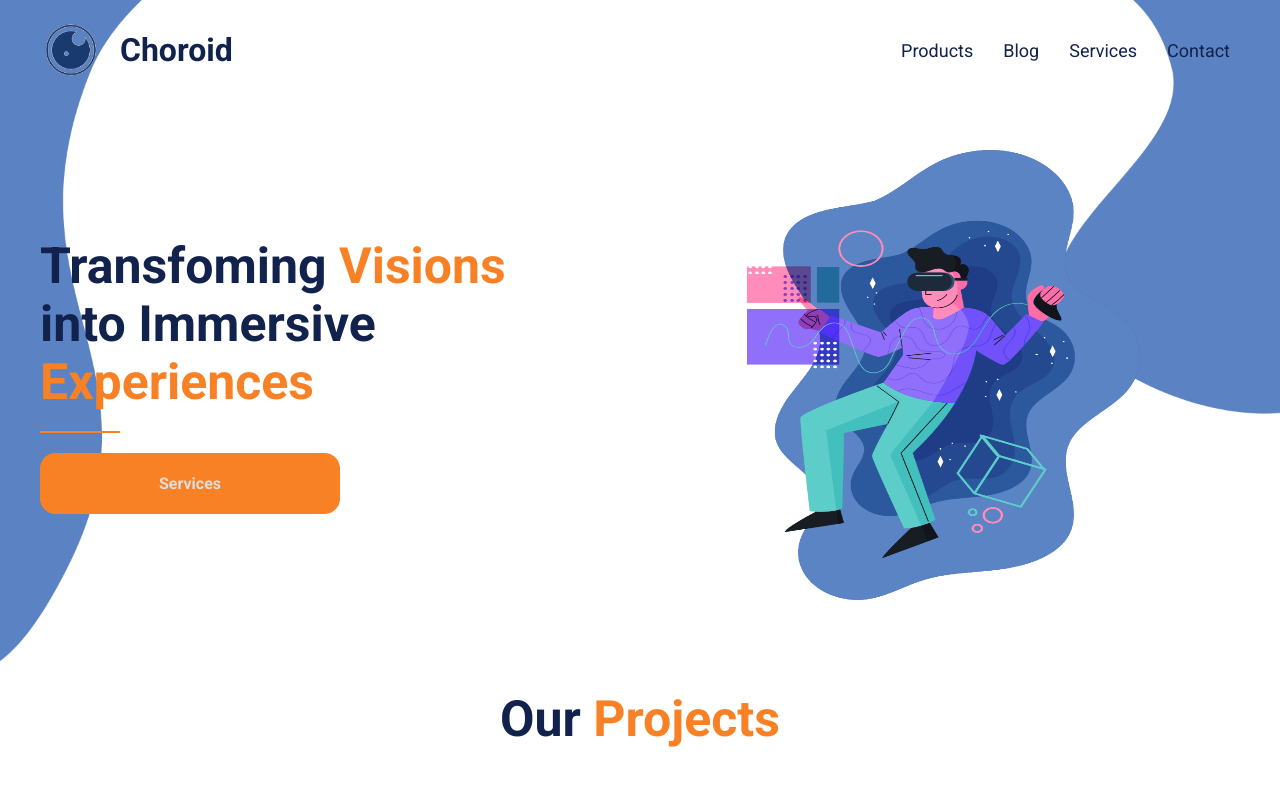
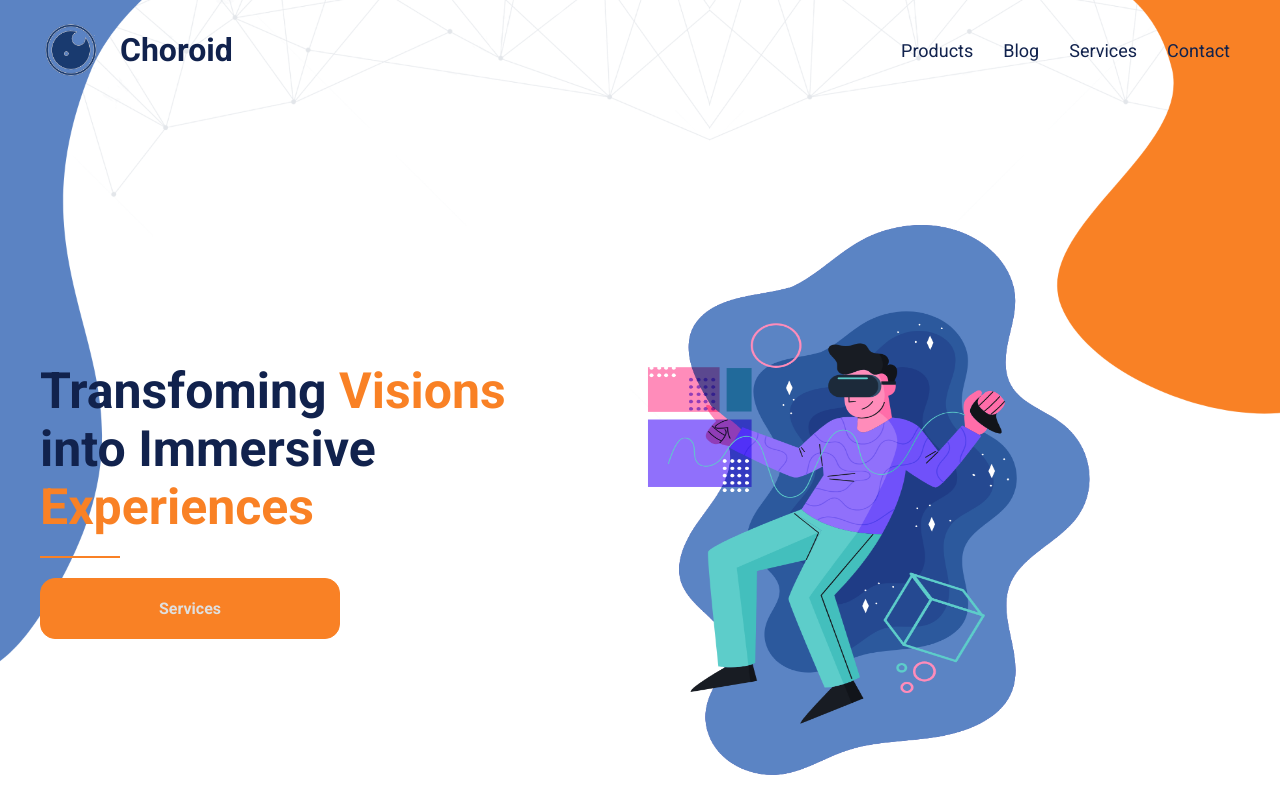
Before and after one commit to rabeeqiblawi/portfolio-nextjs, a Next.js app: page / in a window 1280 px wide. Shown: the top 800 px of the page. Built offline with nearby package versions, Linux system fonts and the light colour scheme.

Commit message:
Update design

```diff
--- a/src/components/footer/Footer.jsx
+++ b/src/components/footer/Footer.jsx
@@ -1,6 +1,6 @@
 import React from 'react'
 
-import styles from './Footer.module.css'
+import styles from './Footer.module.scss'
 import { FaEnvelope, FaFacebook, FaGithub, FaInstagram, FaLinkedin, FaMapMarker, FaPhone, FaTiktok, FaTwitter, FaYoutube } from 'react-icons/fa'
 import Image from 'next/image'
 import { config as websiteInformation } from '@/config'
--- a/src/components/footer/Footer.module.css
+++ b/src/components/footer/Footer.module.scss
@@ -1,7 +1,7 @@
 .container {
     width: 100%;
     margin-top: 40px;
-    padding: 30px 0px;
+    padding: 60px 0px;
     text-align: center;
     background: #11224d;
     color: var(--text-light);
--- a/src/components/navigation/navbar/navbar.module.css
+++ b/src/components/navigation/navbar/navbar.module.css
@@ -63,7 +63,7 @@
 }
 
 .links a:hover {
-    background: #29294f;
+    background: #2c599d;
     color: var(--text-light);
 }
 
--- a/src/components/showcasing/MainSection.jsx
+++ b/src/components/showcasing/MainSection.jsx
@@ -13,7 +13,7 @@ const MainSection = () => {
                     <Link href="/services">Services</Link>
                 </div>
                 <div className={styles.imgContainer}>
-                    <Image src="/heroImage.png" width={400} height={450} />
+                    <Image src="/heroImage.png" width={450} height={550} />
                 </div>
             </div>
         </div>
--- a/src/components/showcasing/MainSection.module.scss
+++ b/src/components/showcasing/MainSection.module.scss
@@ -3,7 +3,7 @@
     margin: 0px auto;
 
     .content {
-        height: 550px;
+        height: 800px;
         display: flex;
         align-items: center;
         justify-content: center;
@@ -50,7 +50,7 @@
         .imgContainer {
             width: 100%;
             display:flex;
-            justify-content: center;
+            // justify-content: center;
         }
     }
 }
```
Also changed, not shown: public/topPageVectors.png.
